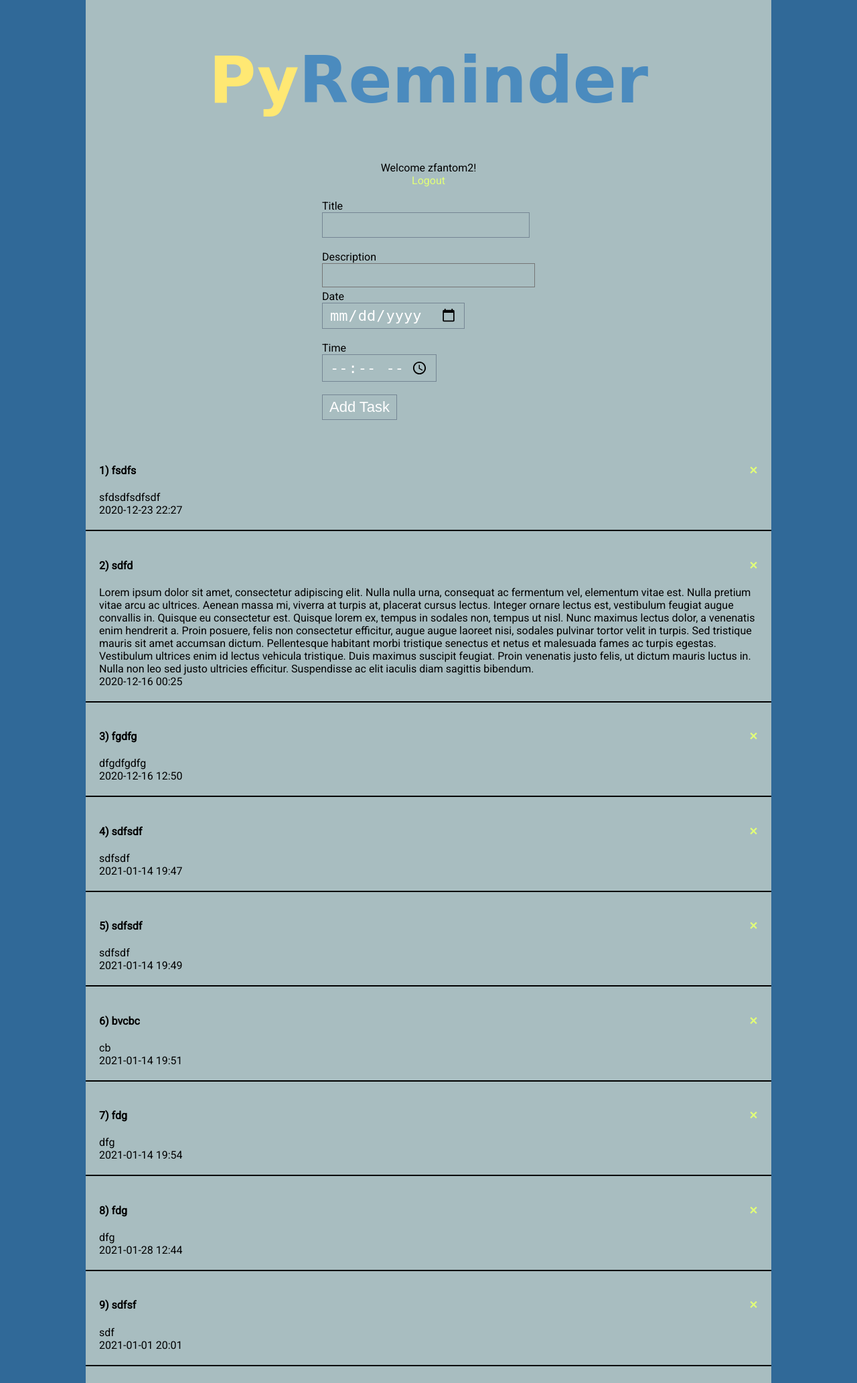
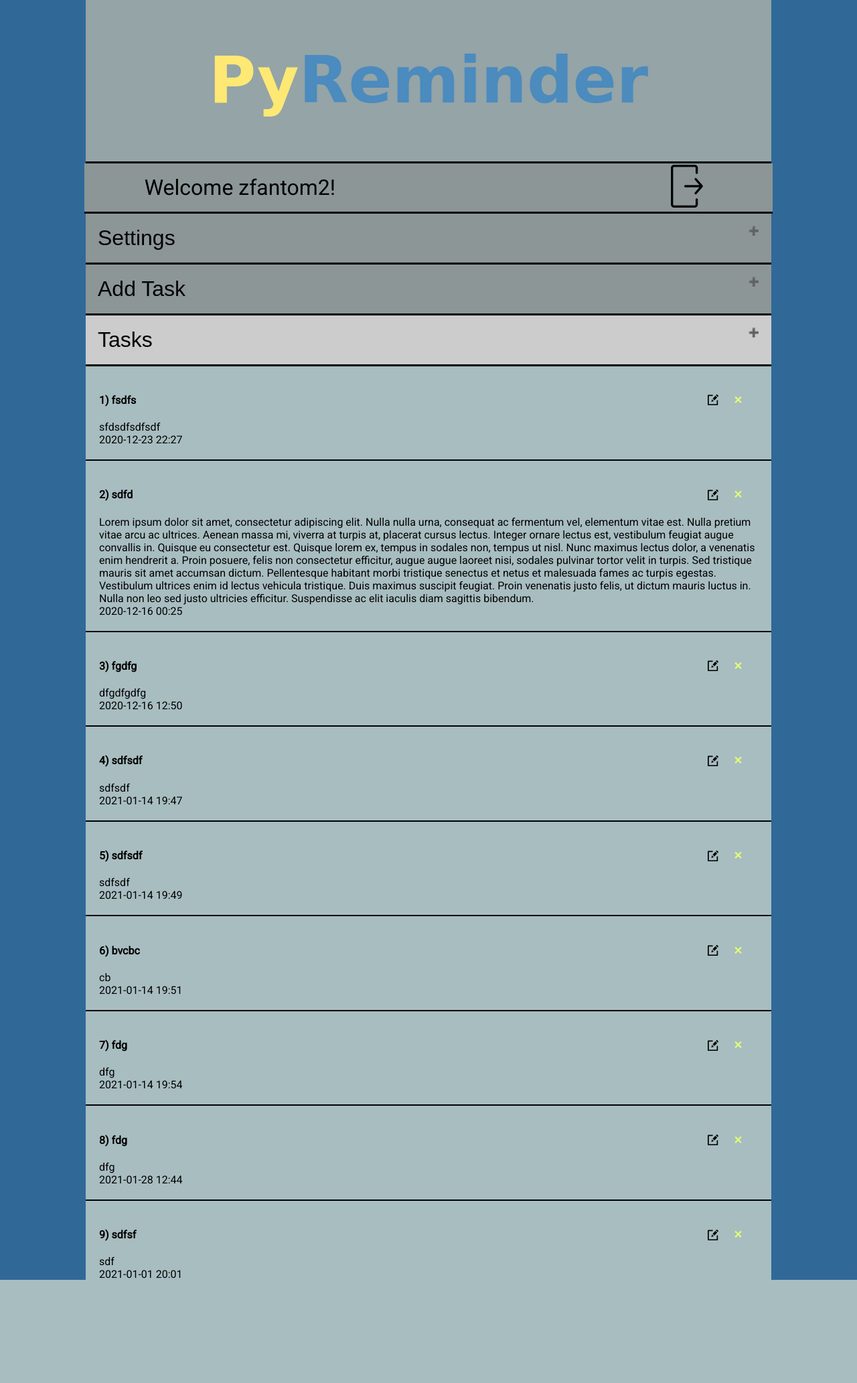
Before and after one commit to AcidSkull/PyReminder, a Flask app: page / in a window 1280 px wide. Shown: the whole page at 67% size. After the commit the page ends 1911 px from the top, so only its background shows below. Run offline with Flask 2, Linux system fonts and the light colour scheme; a user stored in the database is signed in; data comes from the database, SQL or seed files in the repository; both versions use the stored data as it was after the commit; some web fonts are replaced.

Commit message:
Changed Layout

```diff
--- a/Reminder/forms.py
+++ b/Reminder/forms.py
@@ -1,11 +1,13 @@
 from flask_wtf import FlaskForm
 from wtforms import StringField, PasswordField, validators, BooleanField, SubmitField, TextAreaField
 from wtforms.fields.html5 import DateField, TimeField, TelField
+import datetime
+
 
 class AdTaskForm(FlaskForm):
     title = StringField('Title', [validators.length(min=4, max=45), validators.DataRequired()])
     description = TextAreaField('Description', [validators.length(min=4, max=255), validators.DataRequired()], render_kw={'row':50, 'cols':37})
-    termDate = DateField('Date', [validators.DataRequired()] , format='%Y-%m-%d')
+    termDate = DateField('Date', [validators.DataRequired()] , format='%Y-%m-%d', default=datetime.datetime.today())
     termTime = TimeField('Time', [validators.DataRequired()], format='%H:%M:%S')
 
 class LoginForm(FlaskForm):
@@ -15,9 +17,7 @@ class LoginForm(FlaskForm):
 class RegisterForm(FlaskForm):
     username = StringField('Username', [validators.length(min=4, max=25), validators.DataRequired()])
     email = StringField('Email', [validators.length(min=4, max=45), validators.DataRequired()])
-    password = PasswordField('Password', [
-        validators.DataRequired()
-    ])
+    password = PasswordField('Password', [validators.DataRequired()])
     confirm = PasswordField('Confirm password', [
         validators.EqualTo('confirm', message='Passwords do not match')
     ])
@@ -25,3 +25,15 @@ class RegisterForm(FlaskForm):
                         render_kw={'placeholder':'for eg.:+48756432543'})
     accepted_rules = BooleanField("I accpeted the terms of use",[validators.DataRequired()])
     submit = SubmitField('Sign up')
+
+class ChangePassword(FlaskForm):
+    oldPassword = PasswordField('Old Password', [validators.DataRequired()])
+    newPassword = PasswordField('New Password', [validators.DataRequired()])
+
+class ChangePhoneNumber(FlaskForm):
+    oldNumber = TelField('Old Telephone Number', [validators.DataRequired(),
+                validators.Regexp('^[+][0-9]{11}$', message='Wrong phone number syntax!')],
+                render_kw={'placeholder':'for eg.:+48756432543'})
+    newNumber = TelField('New Telephone Number', [validators.DataRequired(),
+                validators.Regexp('^[+][0-9]{11}$', message='Wrong phone number syntax!')],
+                render_kw={'placeholder':'for eg.:+48756432543'})
--- a/Reminder/routes.py
+++ b/Reminder/routes.py
@@ -4,19 +4,19 @@ from flask_login.utils import login_required, logout_user
 from werkzeug.security import check_password_hash, generate_password_hash
 from flask_login import LoginManager, login_user, current_user
 from Reminder.models import Users, TaskToDo
-from Reminder.forms import LoginForm, RegisterForm, AdTaskForm
+from Reminder.forms import LoginForm, RegisterForm, AdTaskForm, ChangePassword, ChangePhoneNumber
 from Reminder import app, db
 
 
 
 @app.route('/')
 def index():
-    form = AdTaskForm()
+    form1 = AdTaskForm()
     if current_user.is_authenticated:
         query = TaskToDo.query.filter_by(user_id=current_user.id)
-        return render_template('index.html', form=form, tasks=query)
+        return render_template('index.html', form=form1, tasks=query)
 
-    return render_template('index.html', form=form)
+    return render_template('index.html')
 
 @app.route('/login',methods=['GET','POST'])
 def login():
@@ -100,3 +100,28 @@ def deleteTask(id):
         return redirect(url_for('index'))
     except:
         return 'There was a problem with deleting your task!'
+
+@app.route('/change_pass')
+@login_required
+def change_pass():
+    return '1'
+
+@app.route('/change_email')
+@login_required
+def change_email():
+    return '2'
+
+@app.route('/change_number')
+@login_required
+def change_number():
+    return '3'
+
+@app.route('/change_nick')
+@login_required
+def change_nick():
+    return '4'
+
+@app.route('/delte_account')
+@login_required
+def delte_account():
+    return '5'
--- a/Reminder/static/css/style.css
+++ b/Reminder/static/css/style.css
@@ -20,6 +20,10 @@ body{
 #logo{
     font-family: 'Goldman', cursive;
     font-size: 300%;
+    background-color: rgb(148, 164, 167);
+    width: 100%;
+    text-align: center;
+    border-bottom: rgb(0, 0, 0) solid 3px;
 }
 
 a{
@@ -40,7 +44,6 @@ a.btn{
   }
 
 #list{
-    padding: 25px;
     display: flex;
     flex-direction: row;
     align-items: center;
@@ -62,9 +65,117 @@ a.btn{
 }
 
 .task>h4>span{
-    width: 50%;
+    width: 90%;
 }
 
 .task>h4>span:last-child{
-    text-align: right;
+    display: flex;
+    width: 10%;
+    align-items: center;
+    justify-content: space-evenly;
 }
+
+.task>h4>span:last-child>img{
+    cursor: pointer;
+}
+
+#navbar{
+    width: 100%;
+    background-color: rgb(140, 150, 151);
+    border-bottom: black solid 3px;
+    display: flex;
+    align-items: center;
+    padding: 2px;
+}
+
+#navbar img{
+    height: 2%;
+}
+
+#napis{
+    width: 50%;
+    height: 100%;
+    text-align: center;
+    font-size: 2rem;
+}
+
+#buttons{
+    height: 100%;
+    width: 50%;
+    text-align: end;
+    padding-right: 10%;
+}
+
+#buttons img{
+    height: 64px;
+}
+
+.accordion {
+    background-color: rgb(140, 150, 151);
+    color: black;
+    cursor: pointer;
+    padding: 18px;
+    width: 100%;
+    text-align: left;
+    border: none;
+    outline: none;
+    transition: 0.4s;
+    font-size: 2rem;
+    border-bottom: black solid 3px;
+  }
+
+  .active, .accordion:hover {
+    background-color: #ccc;
+  }
+
+  .accordion:after {
+    content: '\02795';
+    font-size: 13px;
+    color: #777;
+    float: right;
+    margin-left: 5px;
+  }
+
+  .accordion .active:after {
+    content: "\2796";
+  }
+
+  .panel{
+      max-height: 0;
+      overflow: hidden;
+      transition: max-height 0.2s ease-out;
+  }
+
+  #form-task{
+      margin-left: 25px;
+  }
+
+  #nothing{
+      font-size: 2rem;
+      width: 100%;
+      text-align: center;
+  }
+
+  #settings{
+      width: 100%;
+      display: flex;
+      justify-content: center;
+      height: 50%;
+  }
+
+.setting_button{
+    position: relative;
+    background-color: #4B8BBE;
+    border: none;
+    color: #FFE873;
+    padding: 16px 32px;
+    text-align: center;
+    font-size: 18px;
+    margin: 4px 2px;
+    transition: 0.3s;
+    }
+
+.setting_button:hover{
+    background-color: #FFE873;
+    color: #4B8BBE;
+}
--- /dev/null
+++ b/Reminder/static/js/app.js
@@ -0,0 +1,20 @@
+let accordion = document.getElementsByClassName("accordion");
+
+for (i = 0; i < accordion.length; i++) {
+    accordion[i].addEventListener("click", function() {
+        this.classList.toggle("active");
+
+        let p = this.nextElementSibling;
+
+        if (p.style.maxHeight) {
+            p.style.padding = "0";
+            p.style.maxHeight = null;
+        } else {
+            p.style.padding = "18px";
+            p.style.maxHeight = p.scrollHeight + "px";
+        }
+  });
+}
+
+let p = document.getElementsByClassName('panel');
+p[2].style.maxHeight = p[2].scrollHeight + "px";
--- a/Reminder/templates/index.html
+++ b/Reminder/templates/index.html
@@ -9,8 +9,24 @@
     <div id="main">
     <div id="logo"><h1><span style="color: #FFE873">Py</span><span style="color:#4B8BBE">Reminder</span></h1></div>
     {% if current_user.is_authenticated %}
-        Welcome {{ current_user.username }}!
-        <a href="{{ url_for('logout') }}">Logout</a> <br>
+        <div id="navbar">
+         <div id="napis">
+            Welcome {{ current_user.username }}!
+        </div>
+        <div id="buttons">
+            <a href="{{ url_for('logout') }}"><img src="{{ url_for('static', filename='images/logout.png') }}" alt="logout"></a>
+        </div>
+        </div>
+        <button class="accordion">Settings</button>
+        <div class="panel" id="settings">
+            <a href="{{ url_for('change_pass') }}" class="setting_button">Change Password</a>
+            <a href="{{ url_for('change_email') }}" class="setting_button">Change E-mail</a>
+            <a href="{{ url_for('change_number') }}" class="setting_button">Chaange Phone Number</a>
+            <a href="{{ url_for('change_nick') }}" class="setting_button">Change Nickname</a>
+            <a href="{{ url_for('delte_account') }}" class="setting_button">Delete Account</a>
+        </div>
+        <button class="accordion">Add Task</button>
+        <div class="panel" id="form-task">
         <form action="{{ url_for('addTask') }}" method="post">
             {{ form.title.label }}<br>{{ form.title() }} <br>
             {{ form.description.label }}<br>{{ form.description() }} <br>
@@ -18,19 +34,24 @@
             {{ form.termTime.label }}<br>{{ form.termTime() }} <br>
             <input type="submit" value="Add Task">
         </form>
-        <div id="list">
+        </div>
+        <button class="accordion active">Tasks</button>
+        <div id="list" class="panel">
             {% if tasks.count() == 0 %}
-                There's nothing to remind you.
+                <div id="nothing">
+                    There's nothing to remind you.
+                </div>
             {% else %}
                 {% for task in tasks %}
                     <div class="task">
-                        <h4><span>{{ loop.index }}) {{ task.title }}</span><span><a href="/deleteTask/{{ task.id }}">&#10005;</a></span></h4>
+                        <h4><span>{{ loop.index }}) {{ task.title }}</span><span><img src="{{ url_for('static', filename='images/edit-box.png') }}" alt="edit task" height="16px"><a href="/deleteTask/{{ task.id }}">&#10005;</a></span></h4>
                         {{ task.description }} <br>
                         {{ task.termDate }} {{ task.termTime}}
                     </div>
                 {% endfor %}
             {% endif %}
         </div>
+        <script src="{{ url_for('static', filename='js/app.js') }}"></script>
     {% else %}
     <div id="main">
         PyReminder is a tool that's allow you to never forget about your's important plans. <br> <br>
--- a/main.py
+++ b/main.py
@@ -11,6 +11,7 @@ scheduler = APScheduler()
 dotenv_path = join(dirname(__file__), '.env')
 load_dotenv(dotenv_path)
 
+# Twilio variables
 Sid = os.getenv('TWILIO_ACCOUNT_SID')
 Api_key = os.getenv('TWILIO_API_KEY')
 Number = os.getenv('TWILIO_NUMBER')
```
Also changed, not shown: Reminder/database.db, Reminder/static/images/edit-box.png (added), Reminder/static/images/logout.png (added).
